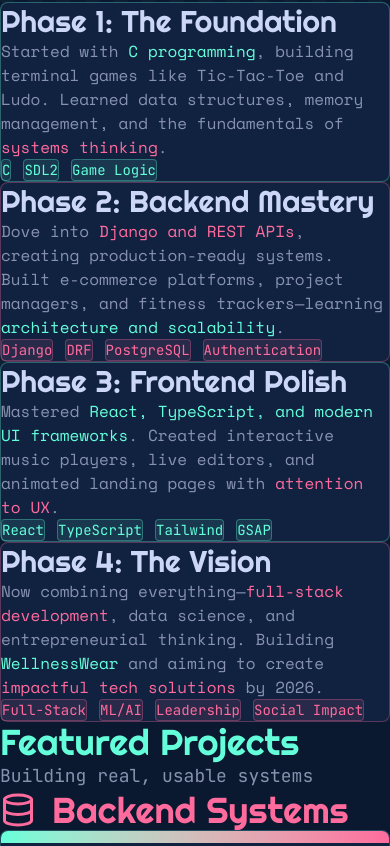
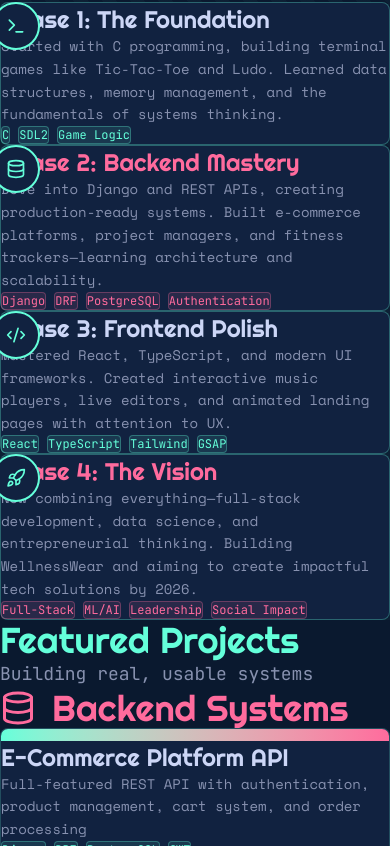
Before and after one commit to kyler004/portfolio, a React (Vite) app: page / in a window 390 px wide. Shown: the part 938-1784 px from the top of the page. Built offline with nearby package versions, Linux system fonts and the light colour scheme.

Commit message:
Standardized the color patterns

```diff
--- a/src/components/FeaturedProjects.tsx
+++ b/src/components/FeaturedProjects.tsx
@@ -19,40 +19,40 @@ interface FeaturedProjectsProps {
 const FeaturedProjects = forwardRef<HTMLDivElement, FeaturedProjectsProps>(
   ({ projects }, ref) => {
     return (
-      <section ref={ref} className="py-32 px-6 bg-[#0A192F] relative">
+      <section ref={ref} className="py-32 px-6 bg-bg-dark relative">
         <div className="max-w-7xl mx-auto">
-          <h2 className="font-display text-4xl md:text-6xl text-[#64FFDA] mb-4 fade-up">
+          <h2 className="font-display text-4xl md:text-6xl text-primary mb-4 fade-up">
             Featured Projects
           </h2>
-          <p className="font-mono text-[#8892B0] text-lg mb-20 fade-up">
+          <p className="font-mono text-text-secondary text-lg mb-20 fade-up">
             Building real, usable systems
           </p>
 
           {/* Django Projects */}
           <div className="mb-24">
-            <h3 className="font-display text-4xl text-[#FF6B9D] mb-12 flex items-center gap-4 fade-left">
+            <h3 className="font-display text-4xl text-secondary mb-12 flex items-center gap-4 fade-left">
               <Database size={36} />
               Backend Systems
             </h3>
-            <div className="grid md:grid-cols-3 gap-8">
+            <div className="grid md:grid-cols-2 lg:grid-cols-3 gap-8">
               {projects.django.map((project, idx) => (
                 <article
                   key={idx}
-                  className="bg-[#112240] rounded-lg overflow-hidden border border-[#64FFDA]/20 hover-lift stagger-item"
+                  className="bg-bg-card rounded-lg overflow-hidden border border-primary/20 hover-lift stagger-item flex flex-col h-full"
                 >
-                  <div className="h-3 bg-gradient-to-r from-[#64FFDA] to-[#FF6B9D]"></div>
-                  <div className="p-6">
-                    <h4 className="font-display text-2xl text-[#CCD6F6] mb-3">
+                  <div className="h-3 bg-gradient-to-r from-primary to-secondary"></div>
+                  <div className="p-6 flex flex-col flex-grow">
+                    <h4 className="font-display text-2xl text-text-primary mb-3">
                       {project.title}
                     </h4>
-                    <p className="font-body text-[#8892B0] mb-6 text-sm leading-relaxed">
+                    <p className="font-body text-text-secondary mb-6 text-sm leading-relaxed flex-grow">
                       {project.description}
                     </p>
                     <div className="flex flex-wrap gap-2 mb-6">
                       {project.tech.map((tech, i) => (
                         <span
                           key={i}
-                          className="px-2 py-1 bg-[#64FFDA]/10 border border-[#64FFDA]/30 rounded text-[#64FFDA] font-mono text-xs"
+                          className="px-2 py-1 bg-primary/10 border border-primary/30 rounded text-primary font-mono text-xs"
                         >
                           {tech}
                         </span>
@@ -61,14 +61,14 @@ const FeaturedProjects = forwardRef<HTMLDivElement, FeaturedProjectsProps>(
                     <div className="flex gap-4">
                       <a
                         href={project.github}
-                        className="flex items-center gap-2 text-[#8892B0] hover:text-[#64FFDA] transition-colors font-mono text-sm"
+                        className="flex items-center gap-2 text-text-secondary hover:text-primary transition-colors font-mono text-sm"
                       >
                         <Github size={18} />
                         Code
                       </a>
                       <a
                         href={project.live}
-                        className="flex items-center gap-2 text-[#8892B0] hover:text-[#FF6B9D] transition-colors font-mono text-sm"
+                        className="flex items-center gap-2 text-text-secondary hover:text-secondary transition-colors font-mono text-sm"
                       >
                         <ExternalLink size={18} />
                         Live
@@ -82,29 +82,29 @@ const FeaturedProjects = forwardRef<HTMLDivElement, FeaturedProjectsProps>(
 
           {/* React Projects */}
           <div>
-            <h3 className="font-display text-4xl text-[#64FFDA] mb-12 flex items-center gap-4 fade-left">
+            <h3 className="font-display text-4xl text-primary mb-12 flex items-center gap-4 fade-left">
               <Code2 size={36} />
               Frontend Applications
             </h3>
-            <div className="grid md:grid-cols-3 gap-8">
+            <div className="grid md:grid-cols-2 lg:grid-cols-3 gap-8">
               {projects.react.map((project, idx) => (
                 <article
                   key={idx}
-                  className="bg-[#112240] rounded-lg overflow-hidden border border-[#FF6B9D]/20 hover-lift stagger-item"
+                  className="bg-bg-card rounded-lg overflow-hidden border border-secondary/20 hover-lift stagger-item flex flex-col h-full"
                 >
-                  <div className="h-3 bg-gradient-to-r from-[#FF6B9D] to-[#64FFDA]"></div>
-                  <div className="p-6">
-                    <h4 className="font-display text-2xl text-[#CCD6F6] mb-3">
+                  <div className="h-3 bg-gradient-to-r from-secondary to-primary"></div>
+                  <div className="p-6 flex flex-col flex-grow">
+                    <h4 className="font-display text-2xl text-text-primary mb-3">
                       {project.title}
                     </h4>
-                    <p className="font-body text-[#8892B0] mb-6 text-sm leading-relaxed">
+                    <p className="font-body text-text-secondary mb-6 text-sm leading-relaxed flex-grow">
                       {project.description}
                     </p>
                     <div className="flex flex-wrap gap-2 mb-6">
                       {project.tech.map((tech, i) => (
                         <span
                           key={i}
-                          className="px-2 py-1 bg-[#FF6B9D]/10 border border-[#FF6B9D]/30 rounded text-[#FF6B9D] font-mono text-xs"
+                          className="px-2 py-1 bg-secondary/10 border border-secondary/30 rounded text-secondary font-mono text-xs"
                         >
                           {tech}
                         </span>
@@ -113,14 +113,14 @@ const FeaturedProjects = forwardRef<HTMLDivElement, FeaturedProjectsProps>(
                     <div className="flex gap-4">
                       <a
                         href={project.github}
-                        className="flex items-center gap-2 text-[#8892B0] hover:text-[#64FFDA] transition-colors font-mono text-sm"
+                        className="flex items-center gap-2 text-text-secondary hover:text-primary transition-colors font-mono text-sm"
                       >
                         <Github size={18} />
                         Code
                       </a>
                       <a
                         href={project.live}
-                        className="flex items-center gap-2 text-[#8892B0] hover:text-[#FF6B9D] transition-colors font-mono text-sm"
+                        className="flex items-center gap-2 text-text-secondary hover:text-secondary transition-colors font-mono text-sm"
                       >
                         <ExternalLink size={18} />
                         Live
--- a/src/components/JourneyTimeline.tsx
+++ b/src/components/JourneyTimeline.tsx
@@ -1,172 +1,96 @@
-import { Terminal, Database, Code2, Rocket } from "lucide-react";
+import type { LucideIcon } from "lucide-react";
 import { forwardRef } from "react";
 
-const JourneyTimeline = forwardRef<HTMLDivElement>((_, ref) => {
+interface JourneyPhase {
+  phase: string;
+  description: string;
+  icon: LucideIcon;
+  tech: string[];
+  color: string;
+}
+
+interface JourneyTimelineProps {
+  journey: JourneyPhase[];
+}
+
+const JourneyTimeline = forwardRef<HTMLDivElement, JourneyTimelineProps>(
+  ({ journey }, ref) => {
     return (
       <section ref={ref} className="py-32 px-6 relative diagonal-stripes">
         <div className="max-w-6xl mx-auto">
-        <h2 className="font-display text-4xl md:text-6xl text-[#64FFDA] mb-4 fade-up">
+          <h2 className="font-display text-4xl md:text-6xl text-primary mb-4 fade-up">
             The Journey
           </h2>
-        <p className="font-mono text-[#8892B0] text-lg mb-20 fade-up">
+          <p className="font-mono text-text-secondary text-lg mb-20 fade-up">
             From terminal games to full-stack systems
           </p>
 
-        <div className="space-y-20">
-          {/* Phase 1: C Programming */}
-          <article className="flex flex-col md:flex-row gap-6 md:gap-12 items-start fade-left">
-            <div className="shrink-0 hidden md:block">
-              <div className="w-20 h-20 rounded-full bg-[#64FFDA]/20 border-2 border-[#64FFDA] flex items-center justify-center neon-border">
-                <Terminal size={32} className="text-[#64FFDA]" />
+          <div className="relative">
+            {/* Central Spine Line */}
+            <div className="absolute left-4 md:left-1/2 top-0 bottom-0 w-0.5 bg-primary/20 transform md:-translate-x-1/2"></div>
+
+            <div className="space-y-12">
+              {journey.map((item, index) => {
+                const Icon = item.icon;
+                const isEven = index % 2 === 0;
+
+                return (
+                  <article
+                    key={index}
+                    className={`relative flex flex-col md:flex-row gap-8 md:gap-0 items-start ${
+                      isEven ? "md:flex-row" : "md:flex-row-reverse"
+                    } fade-up stagger-item`}
+                  >
+                    {/* Icon on Spine */}
+                    <div className="absolute left-4 md:left-1/2 w-12 h-12 -ml-6 flex items-center justify-center rounded-full bg-bg-card border-2 border-primary z-10 transform md:-translate-x-0 translate-x-[-50%]">
+                      <Icon size={20} className="text-primary" />
+                    </div>
+
+                    {/* Content Card */}
+                    <div
+                      className={`md:w-1/2 pl-12 md:pl-0 ${isEven ? "md:pr-12 md:text-right" : "md:pl-12"}`}
+                    >
+                      <div className="bg-bg-card border border-primary/30 rounded-lg p-6 hover-lift relative group">
+                        <div
+                          className={`absolute top-6 w-4 h-4 bg-bg-card border-t border-r border-primary/30 rotate-45 transform
+                           ${isEven ? "right-[-9px] md:right-[-9px] border-l-0 border-b-0" : "left-[-9px] md:left-[-9px] border-r-0 border-t-0 border-b border-l"}
+                           hidden md:block transition-colors group-hover:border-primary`}
+                        ></div>
+
+                        <h3
+                          className={`font-display text-2xl mb-2 ${item.color === "secondary" ? "text-secondary" : "text-text-primary"}`}
+                        >
+                          {item.phase}
+                        </h3>
+                        <p className="font-body text-text-secondary mb-4 text-sm leading-relaxed">
+                          {item.description}
+                        </p>
+                        <div
+                          className={`flex gap-2 flex-wrap ${isEven ? "md:justify-end" : ""}`}
+                        >
+                          {item.tech.map((t, i) => (
+                            <span
+                              key={i}
+                              className={`px-2 py-1 bg-${item.color === "secondary" ? "secondary" : "primary"}/10 border border-${item.color === "secondary" ? "secondary" : "primary"}/30 rounded text-${item.color === "secondary" ? "secondary" : "primary"} font-mono text-xs`}
+                            >
+                              {t}
+                            </span>
+                          ))}
                         </div>
                       </div>
-            <div className="flex-1 bg-[#112240] border border-[#64FFDA]/30 rounded-lg p-8 hover-lift">
-              <h3 className="font-display text-3xl text-[#CCD6F6] mb-3">
-                Phase 1: The Foundation
-              </h3>
-              <p className="font-body text-[#8892B0] mb-4">
-                Started with{" "}
-                <span className="text-[#64FFDA]">C programming</span>, building
-                terminal games like Tic-Tac-Toe and Ludo. Learned data
-                structures, memory management, and the fundamentals of{" "}
-                <span className="text-[#FF6B9D]">systems thinking</span>.
-              </p>
-              <div className="flex gap-3 flex-wrap">
-                <span className="px-3 py-1 bg-[#64FFDA]/10 border border-[#64FFDA]/30 rounded text-[#64FFDA] font-mono text-sm">
-                  C
-                </span>
-                <span className="px-3 py-1 bg-[#64FFDA]/10 border border-[#64FFDA]/30 rounded text-[#64FFDA] font-mono text-sm">
-                  SDL2
-                </span>
-                <span className="px-3 py-1 bg-[#64FFDA]/10 border border-[#64FFDA]/30 rounded text-[#64FFDA] font-mono text-sm">
-                  Game Logic
-                </span>
                     </div>
+                    {/* Spacer for the other side */}
+                    <div className="hidden md:block md:w-1/2" />
+                  </article>
+                );
+              })}
             </div>
-          </article>
-
-          {/* Phase 2: Backend Development */}
-          <article className="flex flex-col md:flex-row-reverse gap-6 md:gap-12 items-start fade-right">
-            <div className="shrink-0 hidden md:block">
-              <div
-                className="w-20 h-20 rounded-full bg-[#FF6B9D]/20 border-2 border-[#FF6B9D] flex items-center justify-center"
-                style={{ boxShadow: "0 0 20px rgba(255, 107, 157, 0.3)" }}
-              >
-                <Database size={32} className="text-[#FF6B9D]" />
-              </div>
-            </div>
-            <div className="flex-1 bg-[#112240] border border-[#FF6B9D]/30 rounded-lg p-8 hover-lift">
-              <h3 className="font-display text-3xl text-[#CCD6F6] mb-3">
-                Phase 2: Backend Mastery
-              </h3>
-              <p className="font-body text-[#8892B0] mb-4">
-                Dove into{" "}
-                <span className="text-[#FF6B9D]">Django and REST APIs</span>,
-                creating production-ready systems. Built e-commerce platforms,
-                project managers, and fitness trackers—learning{" "}
-                <span className="text-[#64FFDA]">
-                  architecture and scalability
-                </span>
-                .
-              </p>
-              <div className="flex gap-3 flex-wrap">
-                <span className="px-3 py-1 bg-[#FF6B9D]/10 border border-[#FF6B9D]/30 rounded text-[#FF6B9D] font-mono text-sm">
-                  Django
-                </span>
-                <span className="px-3 py-1 bg-[#FF6B9D]/10 border border-[#FF6B9D]/30 rounded text-[#FF6B9D] font-mono text-sm">
-                  DRF
-                </span>
-                <span className="px-3 py-1 bg-[#FF6B9D]/10 border border-[#FF6B9D]/30 rounded text-[#FF6B9D] font-mono text-sm">
-                  PostgreSQL
-                </span>
-                <span className="px-3 py-1 bg-[#FF6B9D]/10 border border-[#FF6B9D]/30 rounded text-[#FF6B9D] font-mono text-sm">
-                  Authentication
-                </span>
-              </div>
-            </div>
-          </article>
-
-          {/* Phase 3: Frontend Excellence */}
-          <article className="flex flex-col md:flex-row gap-6 md:gap-12 items-start fade-left">
-            <div className="shrink-0 hidden md:block">
-              <div className="w-20 h-20 rounded-full bg-[#64FFDA]/20 border-2 border-[#64FFDA] flex items-center justify-center neon-border">
-                <Code2 size={32} className="text-[#64FFDA]" />
-              </div>
-            </div>
-            <div className="flex-1 bg-[#112240] border border-[#64FFDA]/30 rounded-lg p-8 hover-lift">
-              <h3 className="font-display text-3xl text-[#CCD6F6] mb-3">
-                Phase 3: Frontend Polish
-              </h3>
-              <p className="font-body text-[#8892B0] mb-4">
-                Mastered{" "}
-                <span className="text-[#64FFDA]">
-                  React, TypeScript, and modern UI frameworks
-                </span>
-                . Created interactive music players, live editors, and animated
-                landing pages with{" "}
-                <span className="text-[#FF6B9D]">attention to UX</span>.
-              </p>
-              <div className="flex gap-3 flex-wrap">
-                <span className="px-3 py-1 bg-[#64FFDA]/10 border border-[#64FFDA]/30 rounded text-[#64FFDA] font-mono text-sm">
-                  React
-                </span>
-                <span className="px-3 py-1 bg-[#64FFDA]/10 border border-[#64FFDA]/30 rounded text-[#64FFDA] font-mono text-sm">
-                  TypeScript
-                </span>
-                <span className="px-3 py-1 bg-[#64FFDA]/10 border border-[#64FFDA]/30 rounded text-[#64FFDA] font-mono text-sm">
-                  Tailwind
-                </span>
-                <span className="px-3 py-1 bg-[#64FFDA]/10 border border-[#64FFDA]/30 rounded text-[#64FFDA] font-mono text-sm">
-                  GSAP
-                </span>
-              </div>
-            </div>
-          </article>
-
-          {/* Phase 4: Full-Stack Vision */}
-          <article className="flex flex-col md:flex-row-reverse gap-6 md:gap-12 items-start fade-right">
-            <div className="shrink-0 hidden md:block">
-              <div
-                className="w-20 h-20 rounded-full bg-[#FF6B9D]/20 border-2 border-[#FF6B9D] flex items-center justify-center"
-                style={{ boxShadow: "0 0 20px rgba(255, 107, 157, 0.3)" }}
-              >
-                <Rocket size={32} className="text-[#FF6B9D]" />
-              </div>
-            </div>
-            <div className="flex-1 bg-[#112240] border border-[#FF6B9D]/30 rounded-lg p-8 hover-lift">
-              <h3 className="font-display text-3xl text-[#CCD6F6] mb-3">
-                Phase 4: The Vision
-              </h3>
-              <p className="font-body text-[#8892B0] mb-4">
-                Now combining everything—
-                <span className="text-[#FF6B9D]">full-stack development</span>,
-                data science, and entrepreneurial thinking. Building{" "}
-                <span className="text-[#64FFDA]">WellnessWear</span> and aiming
-                to create{" "}
-                <span className="text-[#FF6B9D]">impactful tech solutions</span>{" "}
-                by 2026.
-              </p>
-              <div className="flex gap-3 flex-wrap">
-                <span className="px-3 py-1 bg-[#FF6B9D]/10 border border-[#FF6B9D]/30 rounded text-[#FF6B9D] font-mono text-sm">
-                  Full-Stack
-                </span>
-                <span className="px-3 py-1 bg-[#FF6B9D]/10 border border-[#FF6B9D]/30 rounded text-[#FF6B9D] font-mono text-sm">
-                  ML/AI
-                </span>
-                <span className="px-3 py-1 bg-[#FF6B9D]/10 border border-[#FF6B9D]/30 rounded text-[#FF6B9D] font-mono text-sm">
-                  Leadership
-                </span>
-                <span className="px-3 py-1 bg-[#FF6B9D]/10 border border-[#FF6B9D]/30 rounded text-[#FF6B9D] font-mono text-sm">
-                  Social Impact
-                </span>
-              </div>
-            </div>
-          </article>
           </div>
         </div>
       </section>
     );
-});
+  },
+);
 
 JourneyTimeline.displayName = "JourneyTimeline";
 
--- a/src/data/index.ts
+++ b/src/data/index.ts
@@ -1,17 +1,46 @@
 import {
   Code2,
   Database,
-  Layers,
   Terminal,
   Rocket,
   Gamepad2,
   Heart,
-  Mail,
-  Github,
-  Linkedin,
-  ExternalLink,
-  ChevronDown,
 } from "lucide-react";
+
+export const journey = [
+  {
+    phase: "Phase 1: The Foundation",
+    description:
+      "Started with C programming, building terminal games like Tic-Tac-Toe and Ludo. Learned data structures, memory management, and the fundamentals of systems thinking.",
+    icon: Terminal,
+    tech: ["C", "SDL2", "Game Logic"],
+    color: "primary", // maps to --color-primary
+  },
+  {
+    phase: "Phase 2: Backend Mastery",
+    description:
+      "Dove into Django and REST APIs, creating production-ready systems. Built e-commerce platforms, project managers, and fitness trackers—learning architecture and scalability.",
+    icon: Database,
+    tech: ["Django", "DRF", "PostgreSQL", "Authentication"],
+    color: "secondary", // maps to --color-secondary
+  },
+  {
+    phase: "Phase 3: Frontend Polish",
+    description:
+      "Mastered React, TypeScript, and modern UI frameworks. Created interactive music players, live editors, and animated landing pages with attention to UX.",
+    icon: Code2,
+    tech: ["React", "TypeScript", "Tailwind", "GSAP"],
+    color: "primary",
+  },
+  {
+    phase: "Phase 4: The Vision",
+    description:
+      "Now combining everything—full-stack development, data science, and entrepreneurial thinking. Building WellnessWear and aiming to create impactful tech solutions by 2026.",
+    icon: Rocket,
+    tech: ["Full-Stack", "ML/AI", "Leadership", "Social Impact"],
+    color: "secondary",
+  },
+];
 
 export const projects = {
   django: [
--- a/src/pages/Portfolio.css
+++ b/src/pages/Portfolio.css
@@ -2,14 +2,8 @@
 /* Extracted from inline styles for better maintainability */
 
 /* ===== CSS Custom Properties (Theme) ===== */
-:root {
-  --color-primary: #64ffda;
-  --color-secondary: #ff6b9d;
-  --color-bg-dark: #0a192f;
-  --color-bg-card: #112240;
-  --color-text-primary: #ccd6f6;
-  --color-text-secondary: #8892b0;
-}
+/* ===== CSS Custom Properties (Theme) ===== */
+/* Theme variables are now defined in index.css via @theme */
 
 /* ===== Typography ===== */
 .font-display {
--- a/src/pages/Portfolio.tsx
+++ b/src/pages/Portfolio.tsx
@@ -1,6 +1,6 @@
 import { useEffect, useRef } from "react";
-import { Gamepad2, Heart } from "lucide-react";
 import "./Portfolio.css";
+import { projects, sideQuests, skills, journey } from "../data";
 
 import {
   Navbar,
@@ -18,6 +18,10 @@ export default function Portfolio() {
   const timelineRef = useRef<HTMLDivElement>(null);
   const projectsRef = useRef<HTMLDivElement>(null);
   const skillsRef = useRef<HTMLDivElement>(null);
+
+  const scrollToSection = (ref: React.RefObject<HTMLDivElement | null>) => {
+    ref.current?.scrollIntoView({ behavior: "smooth" });
+  };
 
   useEffect(() => {
     // Check for IntersectionObserver support
@@ -54,90 +58,6 @@ export default function Portfolio() {
     return () => observer.disconnect();
   }, []);
 
-  const projects = {
-    django: [
-      {
-        title: "E-Commerce Platform API",
-        description:
-          "Full-featured REST API with authentication, product management, cart system, and order processing",
-        tech: ["Django", "DRF", "PostgreSQL", "JWT"],
-        github: "#", // TODO: Add actual GitHub URL
-        live: "#", // TODO: Add actual live URL
-      },
-      {
-        title: "Project Manager API",
-        description:
-          "Collaborative project management system with task tracking, team coordination, and deadline management",
-        tech: ["Django", "DRF", "WebSockets", "Redis"],
-        github: "#", // TODO: Add actual GitHub URL
-        live: "#", // TODO: Add actual live URL
-      },
-      {
-        title: "Fitness Tracker API",
-        description:
-          "Health and wellness tracking with workout logging, progress analytics, and goal setting",
-        tech: ["Django", "DRF", "Pandas", "Charts"],
-        github: "#", // TODO: Add actual GitHub URL
-        live: "#", // TODO: Add actual live URL
-      },
-    ],
-    react: [
-      {
-        title: "Music Player",
-        description:
-          "Feature-rich audio player with playlist management, visualization, and responsive controls",
-        tech: ["React", "TypeScript", "Web Audio API", "Tailwind"],
-        github: "#", // TODO: Add actual GitHub URL
-        live: "#", // TODO: Add actual live URL
-      },
-      {
-        title: "Markdown Live Editor",
-        description:
-          "Real-time markdown editor with syntax highlighting, preview pane, and export functionality",
-        tech: ["React", "TypeScript", "Marked.js", "Tailwind"],
-        github: "#", // TODO: Add actual GitHub URL
-        live: "#", // TODO: Add actual live URL
-      },
-      {
-        title: "Apex Landing Page",
-        description:
-          "Modern, animated landing page with smooth scroll effects and interactive elements",
-        tech: ["React", "TypeScript", "GSAP", "Tailwind"],
-        github: "#", // TODO: Add actual GitHub URL
-        live: "#", // TODO: Add actual live URL
-      },
-    ],
-  };
-
-  const sideQuests = [
-    {
-      title: "Tic-Tac-Toe & Ludo (C)",
-      description:
-        "Terminal and SDL2-based games with AI opponents and multiplayer modes",
-      icon: Gamepad2,
-      tech: ["C", "SDL2", "Game Logic"],
-    },
-    {
-      title: "WellnessWear Startup",
-      description:
-        "Safety wearable + mobile platform for high-risk environments with AI integration",
-      icon: Heart,
-      tech: ["IoT", "Mobile", "AI", "Social Impact"],
-    },
-  ];
-
-  const skills = {
-    languages: ["C", "Python", "JavaScript", "TypeScript"],
-    frontend: ["React", "HTML/CSS", "Tailwind", "GSAP"],
-    backend: ["Django", "DRF", "REST APIs", "Authentication"],
-    data: ["Pandas", "Regression Models", "Data Analysis"],
-    other: ["Git", "SDL2", "Scientific Computing"],
-  };
-
-  const scrollToSection = (ref: React.RefObject<HTMLDivElement | null>) => {
-    ref.current?.scrollIntoView({ behavior: "smooth" });
-  };
-
   return (
     <div className="min-h-screen bg-[#0A192F] text-[#CCD6F6] overflow-x-hidden pt-16">
       <Navbar
@@ -149,7 +69,7 @@ export default function Portfolio() {
       />
 
       <HeroSection ref={heroRef} />
-      <JourneyTimeline ref={timelineRef} />
+      <JourneyTimeline ref={timelineRef} journey={journey} />
       <FeaturedProjects ref={projectsRef} projects={projects} />
       <SideQuests sideQuests={sideQuests} />
       <SkillsConstellation ref={skillsRef} skills={skills} />
```
Also changed, not shown: src/components/HeroSection.tsx (+13 -13 lines), src/components/SideQuests.tsx (+8 -8 lines), src/components/SkillsConstellation.tsx (+20 -20 lines), src/index.css (+9 -0 lines). Lines whose indentation alone changed are shown as unchanged.
